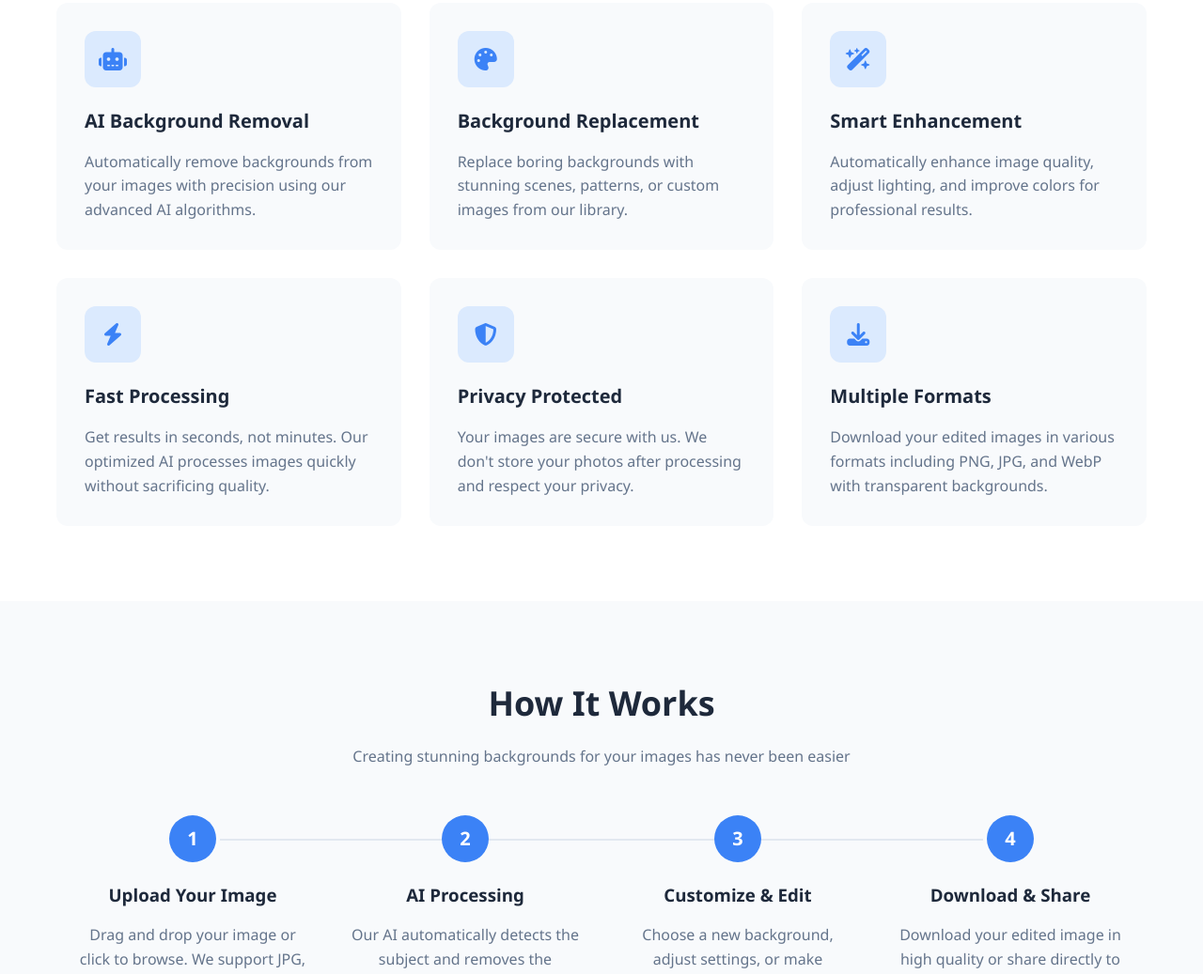
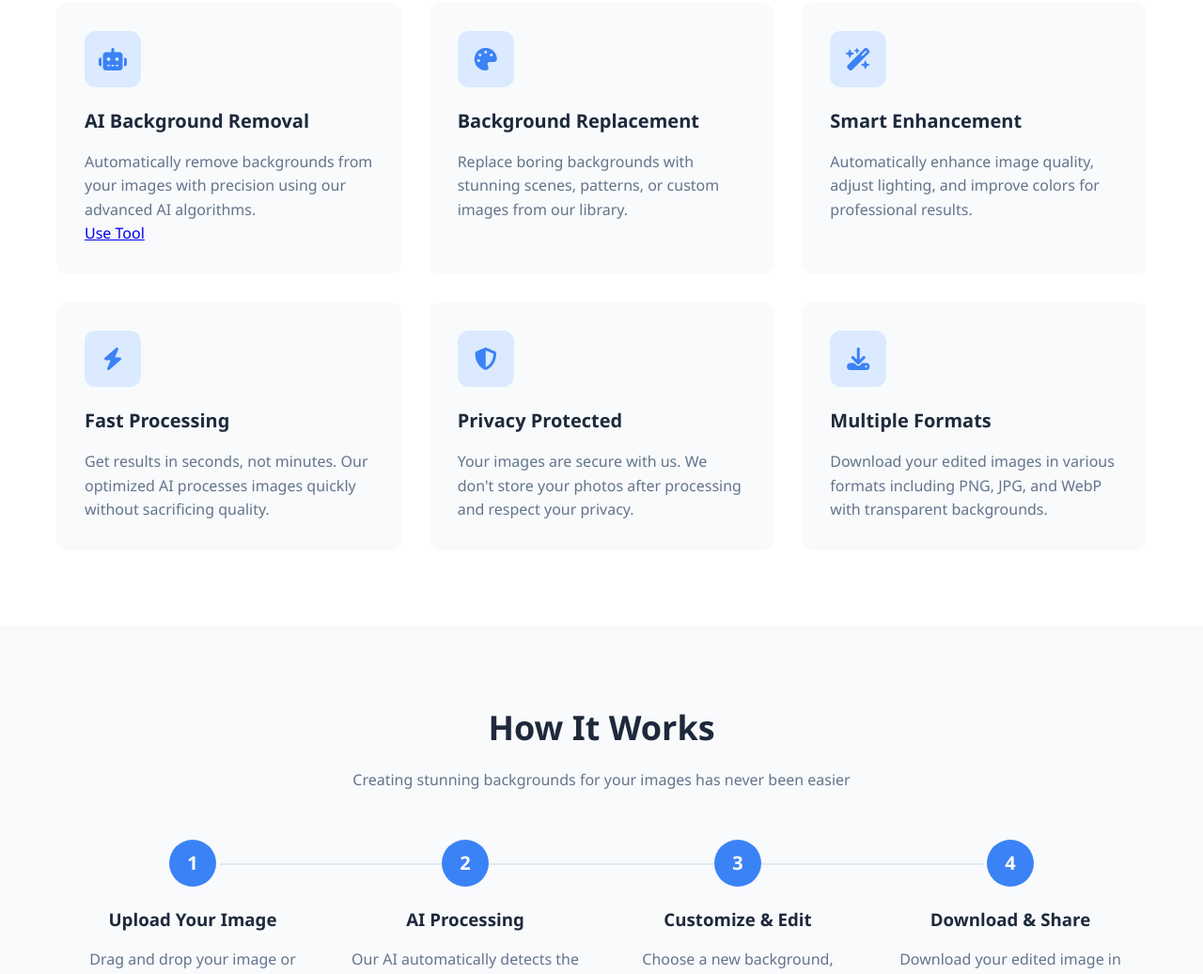
Before and after one commit to cs1737111-lgtm/AI-image-background-changer, a plain HTML site: page index.html in a window 1280 px wide. Shown: the part 1154-2191 px from the top of the page at 94% size. Drawn offline with Linux system fonts and the light colour scheme.

Commit message:
Update index.html

```diff
--- a/index.html
+++ b/index.html
@@ -479,6 +479,7 @@
                     </div>
                     <h3>AI Background Removal</h3>
                     <p>Automatically remove backgrounds from your images with precision using our advanced AI algorithms.</p>
+                    <a href="AI-Background-Removal.html" class="tool-button">Use Tool</a>
                 </div>
                 <div class="feature-card">
                     <div class="feature-icon">
```
